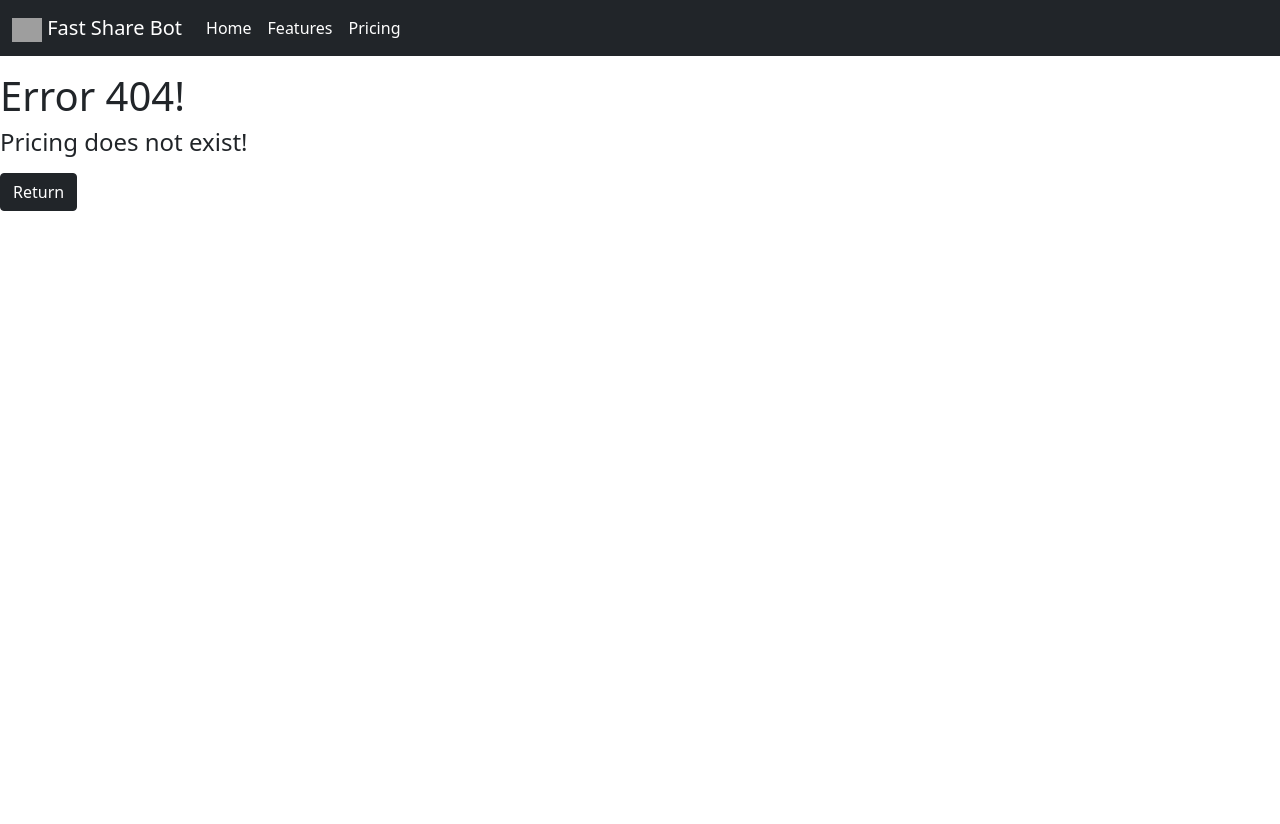
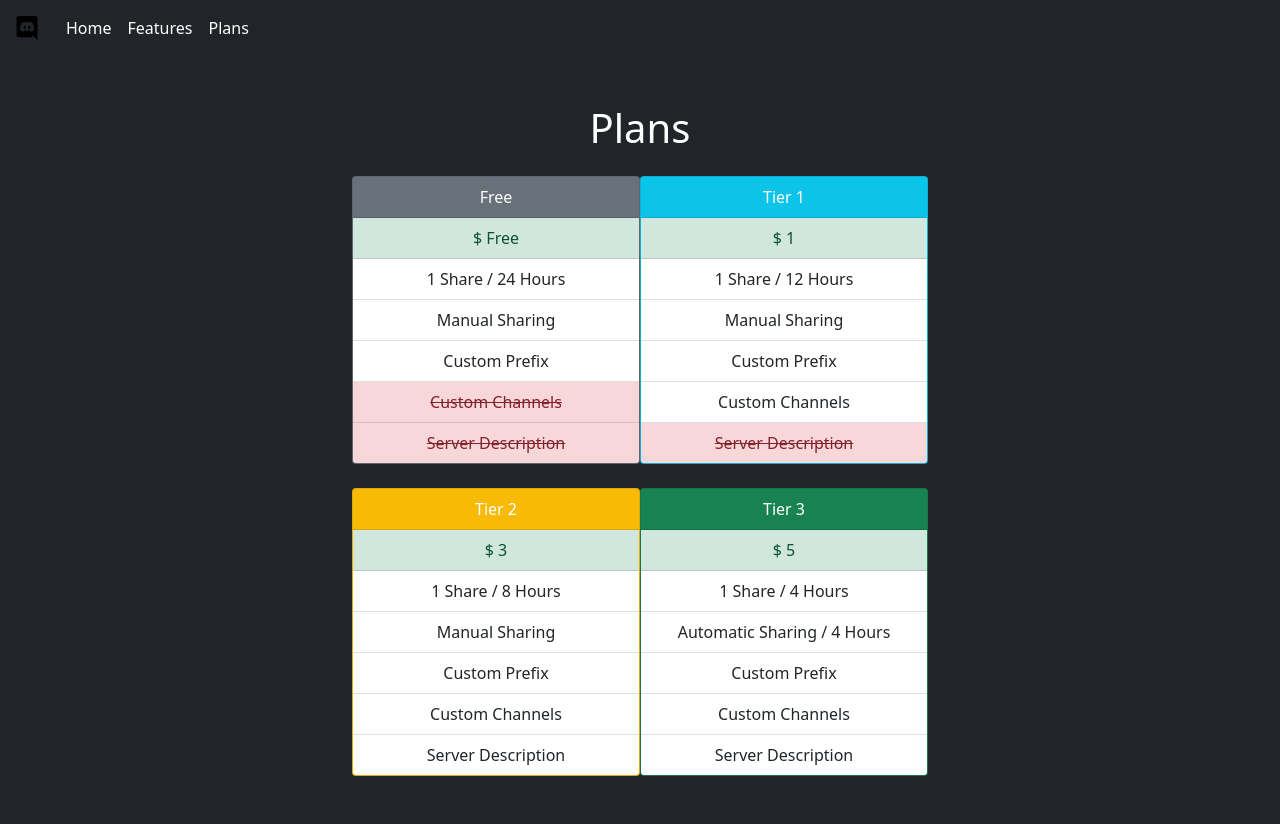
Before and after one commit to icesoup-backup/BotDashboard, a Flask app: page /pricing/ in a window 1280 px wide. Before the commit the page ends 211 px from the top, so only its background shows below. Run offline with Flask 2, Linux system fonts and the light colour scheme; some libraries are stand-ins or nearby versions; grey boxes are pictures that could not be loaded.

Commit message:
📦 NEW: ADD Features & Plans page

```diff
--- a/main.py
+++ b/main.py
@@ -13,6 +13,16 @@ def index():
 @dashboard.route("/home/")
 def home():
     return redirect(url_for("index"))
+
+
+@dashboard.route("/features/")
+def features():
+    return render_template("features.html")
+
+
+@dashboard.route("/pricing/")
+def pricing():
+    return render_template("pricing.html")
 
 
 @dashboard.route("/<content>/")
--- a/templates/base.html
+++ b/templates/base.html
@@ -12,13 +12,12 @@
     />
     <title>{% block title %}{% endblock %}</title>
   </head>
-  <body>
+  <body class="bg-dark text-white">
     <nav class="navbar navbar-expand-lg navbar-dark bg-dark">
       <div class="container-fluid">
         <a class="navbar-brand" href="/home">
-          <img src="./logo.png" alt="" width="30" height="24" />
-          Fast Share Bot</a
-        >
+          <img src="/templates/logo.svg" alt="" width="30" height="24" />
+        </a>
         <button
           class="navbar-toggler"
           type="button"
@@ -33,20 +32,30 @@
         <div class="collapse navbar-collapse" id="navbarNav">
           <ul class="navbar-nav">
             <li class="nav-item">
-              <a class="nav-link active" aria-current="page" href="/home">Home</a>
+              <a class="nav-link active" aria-current="page" href="/home"
+                >Home</a
+              >
             </li>
             <li class="nav-item">
-              <a class="nav-link active" aria-current="page" href="/features">Features</a>
+              <a class="nav-link active" aria-current="page" href="/features"
+                >Features</a
+              >
             </li>
             <li class="nav-item">
-              <a class="nav-link active" aria-current="page" href="/pricing">Pricing</a>
+              <a class="nav-link active" aria-current="page" href="/pricing"
+                >Plans</a
+              >
             </li>
           </ul>
         </div>
       </div>
     </nav>
 
-    <p>{% block content %}{% endblock %}</p>
+    <!-- Jumbotron -->
+    <div class="p-5 text-center bg-gradient-light">
+      {% block content %}{% endblock %}
+    </div>
+    <!-- Jumbotron -->
 
     <!-- Bootstrap JS -->
     <script
--- a/templates/index.html
+++ b/templates/index.html
@@ -1,7 +1,7 @@
 {% extends "base.html" %}
 {% block title %}Fast Share Bot{% endblock %}
 {% block content %}
-  <div class="d-grid gap-4 col-4 mx-auto">
-    <button class="btn btn-dark" type="button">Invite</button>
-  </div>
+<h1 class="mb-3">Fast Share Bot</h1>
+<h4 class="mb-3">Share your server with the world!</h4>
+<a class="btn btn-secondary" href="" role="button">Invite !</a>
 {% endblock %}
--- /dev/null
+++ b/templates/pricing.html
@@ -0,0 +1,65 @@
+{% extends "base.html" %}
+{% block title%}Plans{% endblock %}
+{% block content %}
+<h1 class="mb-3">Plans</h1>
+
+<div class="card-deck mt-4 d-flex justify-content-center">
+    <div class="card bg-secondary" style="width: 18rem;">
+        <div class="card-header">
+          Free
+        </div>
+        <ul class="list-group list-group-flush">
+          <li class="list-group-item list-group-item-success">$ Free</li>
+          <li class="list-group-item text-dark">1 Share / 24 Hours</li>
+          <li class="list-group-item text-dark">Manual Sharing</li>
+          <li class="list-group-item text-dark">Custom Prefix</li>
+          <li class="list-group-item list-group-item-danger"><strike>Custom Channels</strike></li>
+          <li class="list-group-item list-group-item-danger"><strike>Server Description</strike></li>
+        </ul>
+    </div>
+
+    <div class="card bg-info" style="width: 18rem;">
+        <div class="card-header">
+          Tier 1
+        </div>
+        <ul class="list-group list-group-flush">
+          <li class="list-group-item list-group-item-success">$ 1</li>
+          <li class="list-group-item text-dark">1 Share / 12 Hours</li>
+          <li class="list-group-item text-dark">Manual Sharing</li>
+          <li class="list-group-item text-dark">Custom Prefix</li>
+          <li class="list-group-item text-dark">Custom Channels</li>
+          <li class="list-group-item list-group-item-danger"><strike>Server Description</strike></li>
+        </ul>
+    </div>
+</div>
+
+<div class="card-deck mt-4 d-flex justify-content-center">
+    <div class="card bg-warning" style="width: 18rem;">
+        <div class="card-header">
+          Tier 2
+        </div>
+        <ul class="list-group list-group-flush">
+          <li class="list-group-item list-group-item-success">$ 3</li>
+          <li class="list-group-item text-dark">1 Share / 8 Hours</li>
+          <li class="list-group-item text-dark">Manual Sharing</li>
+          <li class="list-group-item text-dark">Custom Prefix</li>
+          <li class="list-group-item text-dark">Custom Channels</li>
+          <li class="list-group-item text-dark">Server Description</li>
+        </ul>
+    </div>
+
+    <div class="card bg-success" style="width: 18rem;">
+        <div class="card-header">
+          Tier 3
+        </div>
+        <ul class="list-group list-group-flush">
+          <li class="list-group-item list-group-item-success">$ 5</li>
+          <li class="list-group-item text-dark">1 Share / 4 Hours</li>
+          <li class="list-group-item text-dark">Automatic Sharing / 4 Hours</li>
+          <li class="list-group-item text-dark">Custom Prefix</li>
+          <li class="list-group-item text-dark">Custom Channels</li>
+          <li class="list-group-item text-dark">Server Description</li>
+        </ul>
+    </div>
+</div>
+{% endblock %}
```
Also changed, not shown: templates/features.html (added, +56 -0 lines), templates/logo.png (deleted), templates/logo.svg (added).
